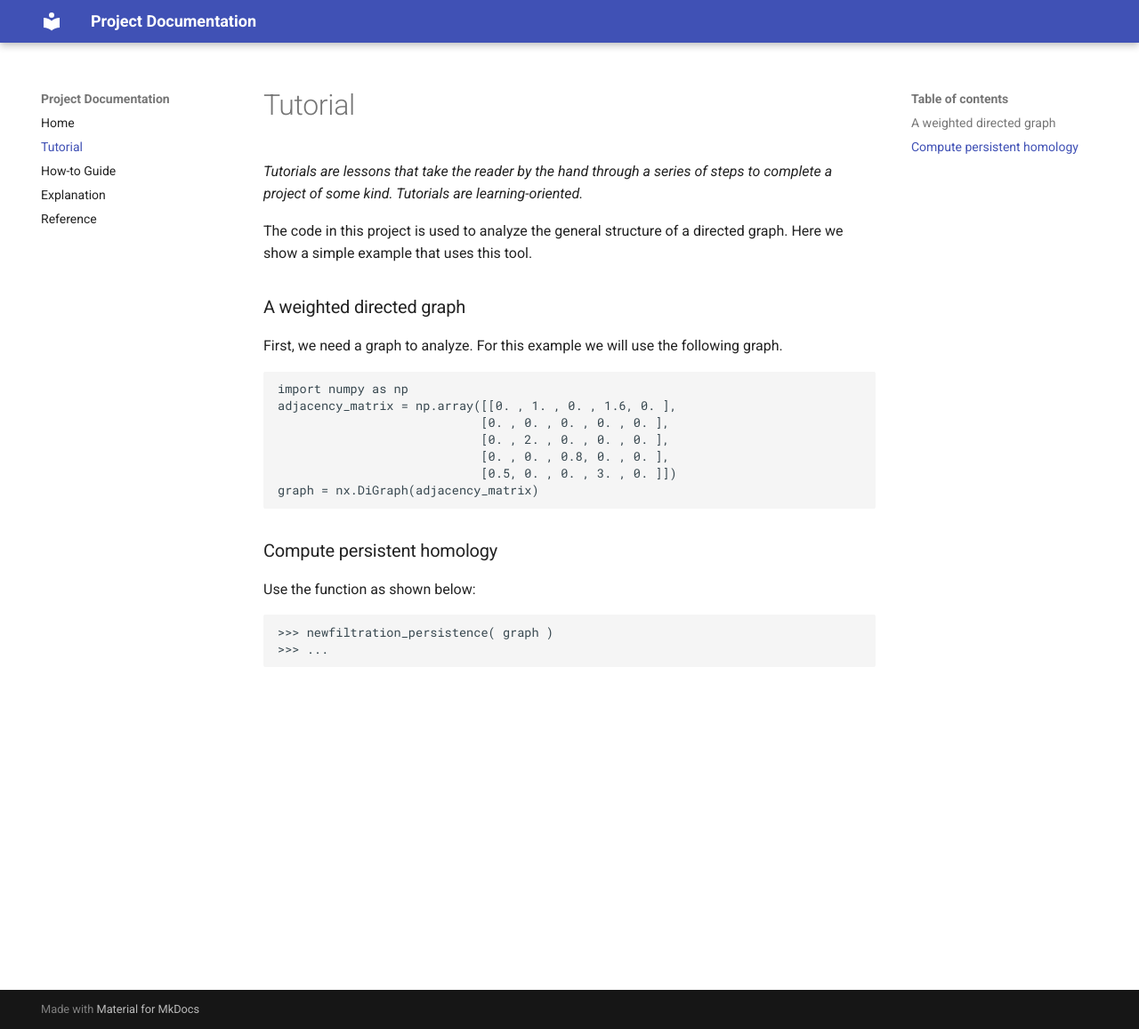
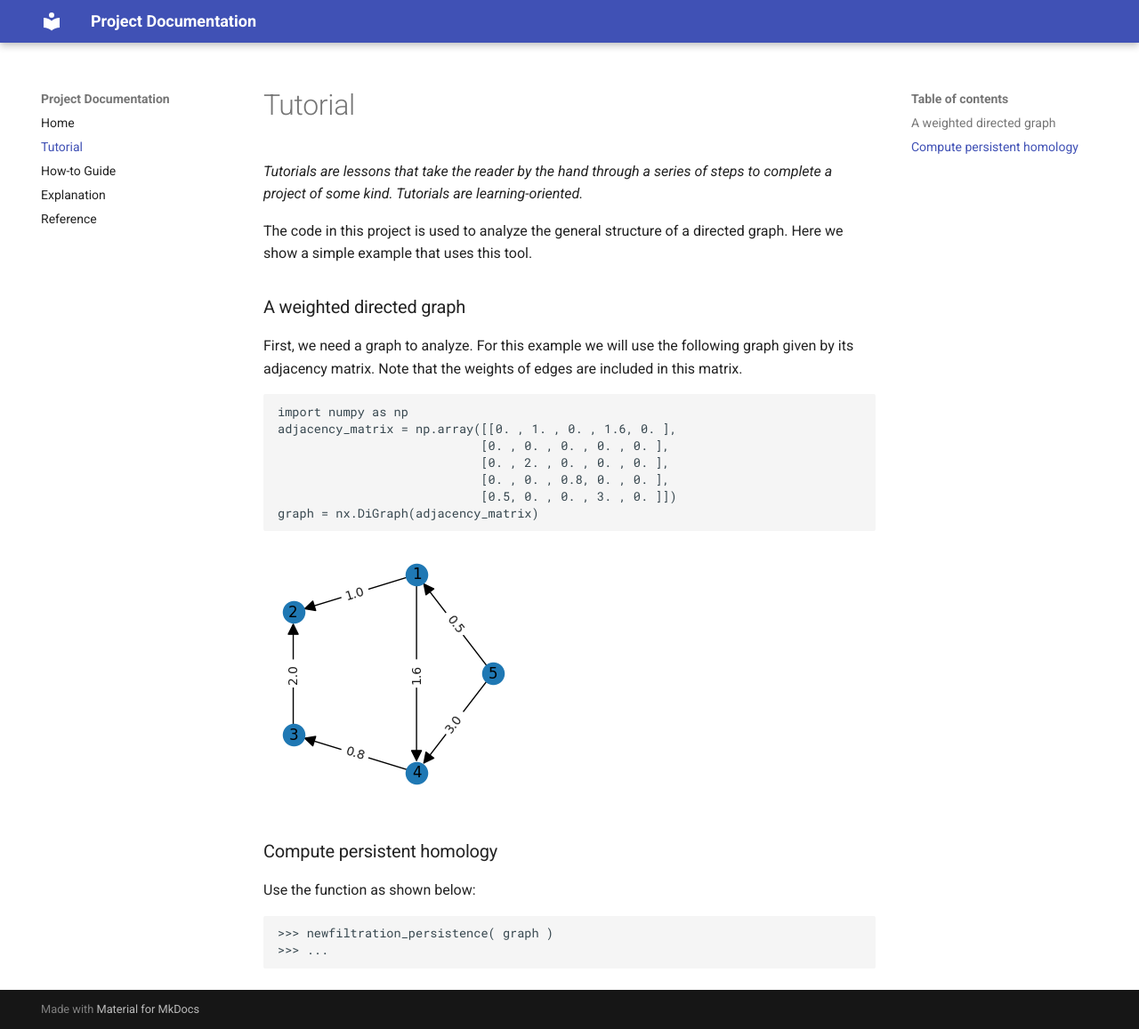
Before and after one commit to munozram/cmse890-602-project, an MkDocs documentation site: the page built from docs/tutorial.md, in a window 1280 px wide and 1157 px high. Shown: the whole window at 89% size. Built offline with MkDocs 1.6.1 and Material for MkDocs 9.7.7, drawn with Linux system fonts in a browser that asks for light colours.

Commit message:
Working on documentation

````diff
--- a/docs/tutorial.md
+++ b/docs/tutorial.md
@@ -5,7 +5,7 @@ The code in this project is used to analyze the general structure of a directed
 
 ### A weighted directed graph
 
-First, we need a graph to analyze. For this example we will use the following graph.
+First, we need a graph to analyze. For this example we will use the following graph given by its adjacency matrix. Note that the weights of edges are included in this matrix.
 
 ```
 import numpy as np
@@ -16,6 +16,7 @@
                             [0.5, 0. , 0. , 3. , 0. ]])
 graph = nx.DiGraph(adjacency_matrix)
 ```
+![Example graph](example_graph.png)
 
 ### Compute persistent homology
 
````
Also changed, not shown: docs/example_graph.png (added).
